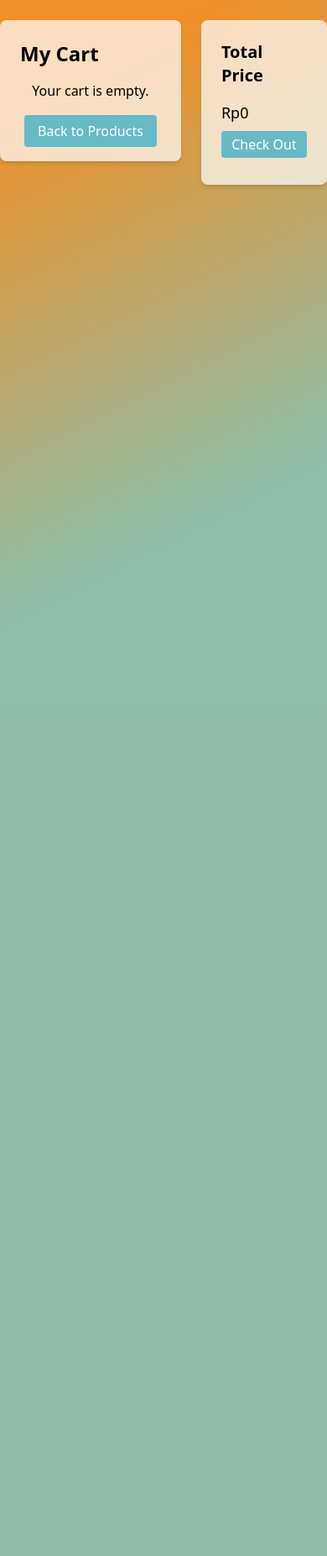
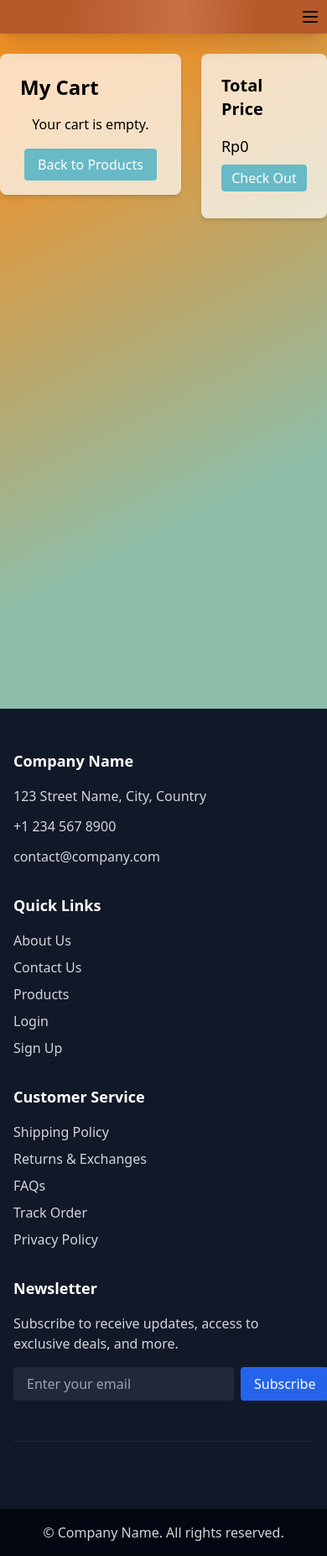
Before and after one commit to souvenir-kita/sovita, a Django app: page /cart/ in a window 390 px wide. Shown: the whole page at 84% size. Before the commit the page ends 681 px from the top, so only its background shows below. Run offline with Django 5.2, Linux system fonts and the light colour scheme; the visitor is signed in with stand-in values (Sample User, id 1); data that the repository does not hold is empty; some libraries are stand-ins or nearby versions.

Commit message:
add footer header

```diff
--- a/cart/templates/show_cart.html
+++ b/cart/templates/show_cart.html
@@ -1,7 +1,8 @@
 {% extends 'base.html' %}
 
 {% block content %}
-  <div class="flex justify-center items-start min-h-screen py-6" style="background: linear-gradient(153deg, #F09027 12.76%, #8CBEAA 71.77%);">
+  {% include 'navbar.html' %}
+  <div class="flex justify-center items-start min-h-screen pt-16 pb-6" style="background: linear-gradient(153deg, #F09027 12.76%, #8CBEAA 71.77%);">
     <div class="bg-white bg-opacity-70 shadow-md rounded-lg p-6 w-full max-w-2xl">
       <h2 class="text-2xl font-semibold mb-4">My Cart</h2>
 
@@ -12,7 +13,7 @@
               {% for item in cart %}
                 <tr data-item-id="{{ item.id }}">
                   <td class="py-2 px-4 border-b" rowspan="2">
-                    <input type="checkbox" class="cart-checkbox" data-price="{{ item.total_price }}" />
+                    <input type="checkbox" class="cart-checkbox w-5 h-5 rounded border-gray-300 text-blue-600 focus:ring-blue-500 cursor-pointer" data-price="{{ item.total_price }}" />
                   </td>
                   <td class="py-2 px-4 border-b" rowspan="2">
                     <div class="w-36 h-36 overflow-hidden border border-gray-300 rounded-lg">
@@ -68,6 +69,8 @@
       <button class="text-white px-2 py-1 my-2 rounded w-full transition-colors duration-200 ease-in-out" style="background-color: #67BAC6;" onmouseover="this.style.backgroundColor='#8DCAD4'" onmouseout="this.style.backgroundColor='#67BAC6'" onmousedown="this.style.transform='scale(0.95)'" onmouseup="this.style.transform='scale(1)'">Check Out</button>
     </div>
   </div>
+
+  {% include 'footer.html' %}
 
   <script>
     document.addEventListener('DOMContentLoaded', function () {
--- /dev/null
+++ b/templates/footer.html
@@ -0,0 +1,91 @@
+{% extends 'base.html' %}
+{% load static %}
+
+{% block content %}
+<footer class="bg-gray-900 text-gray-300">
+    <div class="max-w-7xl mx-auto px-4 py-12">
+      <div class="grid grid-cols-1 md:grid-cols-2 lg:grid-cols-4 gap-8">
+        <div class="space-y-4">
+          <h3 class="text-white text-lg font-semibold">Company Name</h3>
+          <div class="space-y-3">
+            <div class="flex items-center gap-3">
+              <MapPin size={20} />
+              <span>123 Street Name, City, Country</span>
+            </div>
+            <div class="flex items-center gap-3">
+              <Phone size={20} />
+              <span>+1 234 567 8900</span>
+            </div>
+            <div class="flex items-center gap-3">
+              <Mail size={20} />
+              <span>contact@company.com</span>
+            </div>
+          </div>
+        </div>
+
+        <div class="space-y-4">
+          <h3 class="text-white text-lg font-semibold">Quick Links</h3>
+          <ul class="space-y-2">
+            <li><a href="#" class="hover:text-white transition-colors">About Us</a></li>
+            <li><a href="#" class="hover:text-white transition-colors">Contact Us</a></li>
+            <li><a href="#" class="hover:text-white transition-colors">Products</a></li>
+            <li><a href="#" class="hover:text-white transition-colors">Login</a></li>
+            <li><a href="#" class="hover:text-white transition-colors">Sign Up</a></li>
+          </ul>
+        </div>
+
+        <div class="space-y-4">
+          <h3 class="text-white text-lg font-semibold">Customer Service</h3>
+          <ul class="space-y-2">
+            <li><a href="#" class="hover:text-white transition-colors">Shipping Policy</a></li>
+            <li><a href="#" class="hover:text-white transition-colors">Returns & Exchanges</a></li>
+            <li><a href="#" class="hover:text-white transition-colors">FAQs</a></li>
+            <li><a href="#" class="hover:text-white transition-colors">Track Order</a></li>
+            <li><a href="#" class="hover:text-white transition-colors">Privacy Policy</a></li>
+          </ul>
+        </div>
+
+        <div class="space-y-4">
+          <h3 class="text-white text-lg font-semibold">Newsletter</h3>
+          <p>Subscribe to receive updates, access to exclusive deals, and more.</p>
+          <div class="flex gap-2">
+            <input
+              type="email"
+              placeholder="Enter your email"
+              class="bg-gray-800 text-white px-4 py-2 rounded flex-grow focus:outline-none focus:ring-2 focus:ring-blue-500"
+            />
+            <button class="bg-blue-600 text-white px-4 py-2 rounded hover:bg-blue-700 transition-colors">
+              Subscribe
+            </button>
+          </div>
+        </div>
+      </div>
+
+      <div class="mt-12 pt-8 border-t border-gray-800">
+        <div class="flex flex-col md:flex-row justify-between items-center space-y-4 md:space-y-0">
+          <div class="flex space-x-6">
+            <a href="#" class="hover:text-white transition-colors">
+              <Facebook size={24} />
+            </a>
+            <a href="#" class="hover:text-white transition-colors">
+              <Instagram size={24} />
+            </a>
+            <a href="#" class="hover:text-white transition-colors">
+              <Twitter size={24} />
+            </a>
+            <a href="#" class="hover:text-white transition-colors">
+              <Github size={24} />
+            </a>
+          </div>
+
+        </div>
+      </div>
+    </div>
+
+    <div class="bg-gray-950 py-4">
+      <div class="max-w-7xl mx-auto px-4 text-center">
+        <p>&copy; Company Name. All rights reserved.</p>
+      </div>
+    </div>
+  </footer>
+{% endblock %}
--- a/templates/navbar.html
+++ b/templates/navbar.html
@@ -1,7 +1,8 @@
 {% extends 'base.html' %}
+{% load static %}
 {% block content %}
-  <nav class="bg-[#bfa634] border-gray-200 fixed top-0 left-0 z-40 w-full">
-    <div class="flex items-center mx-auto max-w-screen-xl p-4">
+  <nav class="border-gray-200 fixed top-0 left-0 z-40 w-full shadow-xl" style="background: linear-gradient(95deg, #B5592A 18.6%, #C87145 56.11%, #B5592A 78.69%);">
+    <div class="flex items-center mx-auto max-w-screen-xl p-2">
       <div class="md:hidden flex items-center ml-auto">
         <button class="mobile-menu-button">
           <svg class="w-6 h-6 text-black" fill="none" stroke-linecap="round" stroke-linejoin="round" stroke-width="2" viewBox="0 0 24 24" stroke="currentColor">
@@ -10,13 +11,20 @@
         </button>
       </div>
 
-      <div class="hidden md:flex gap-10 ml-auto">
-        <a href="/" class="text-black text-lg hover:text-gray-700">Home</a>
-        <a href="/" class="text-black text-lg hover:text-gray-700">About</a>
-        <a href="/" class="text-black text-lg hover:text-gray-700">Contact</a>
-        <a href="{% url 'cart:show_cart' %}" class="text-black text-lg hover:text-gray-700">Cart</a>
-        <h1 style="margin-top: 2px;" class="text-black text-l">Welcome!</h1>
-        <a><button class="text-black text-sm border-radius[15px] py-2 px-4 bg-[rgb(215,215,215)] border-none cursor-pointer transition-transform duration-500 hover:opacity-75">Logout</button></a>
+      <div class="hidden md:flex gap-10 ml-auto items-center justify-between w-full">
+        <div class="flex items-center">
+          <a href="{% url 'display:display_main' %}">
+            <img src="{% static 'image/logo.png' %}" class="w-20" alt="Image 2" />
+          </a>
+        </div>
+        <div class="flex gap-10 items-center">
+          <a href="/" class="text-white text-lg hover:text-cyan-200">Home</a>
+          <a href="/" class="text-white text-lg hover:text-cyan-200">About</a>
+          <a href="/" class="text-white text-lg hover:text-cyan-200">Contact</a>
+          <a href="{% url 'cart:show_cart' %}" class="text-white text-lg hover:text-cyan-200">Cart</a>
+          <h1 style="margin-top: 2px;" class="text-white text-l">Welcome!</h1>
+          <a><button class="text-black text-sm rounded-lg py-2 px-4 bg-[rgb(215,215,215)] border-none cursor-pointer transition-transform duration-500 hover:opacity-75">Logout</button></a>
+        </div>
       </div>
     </div>
 
```
Also changed, not shown: souvenir_kita/settings.py (+7 -5 lines), static/image/logo.png (added).
